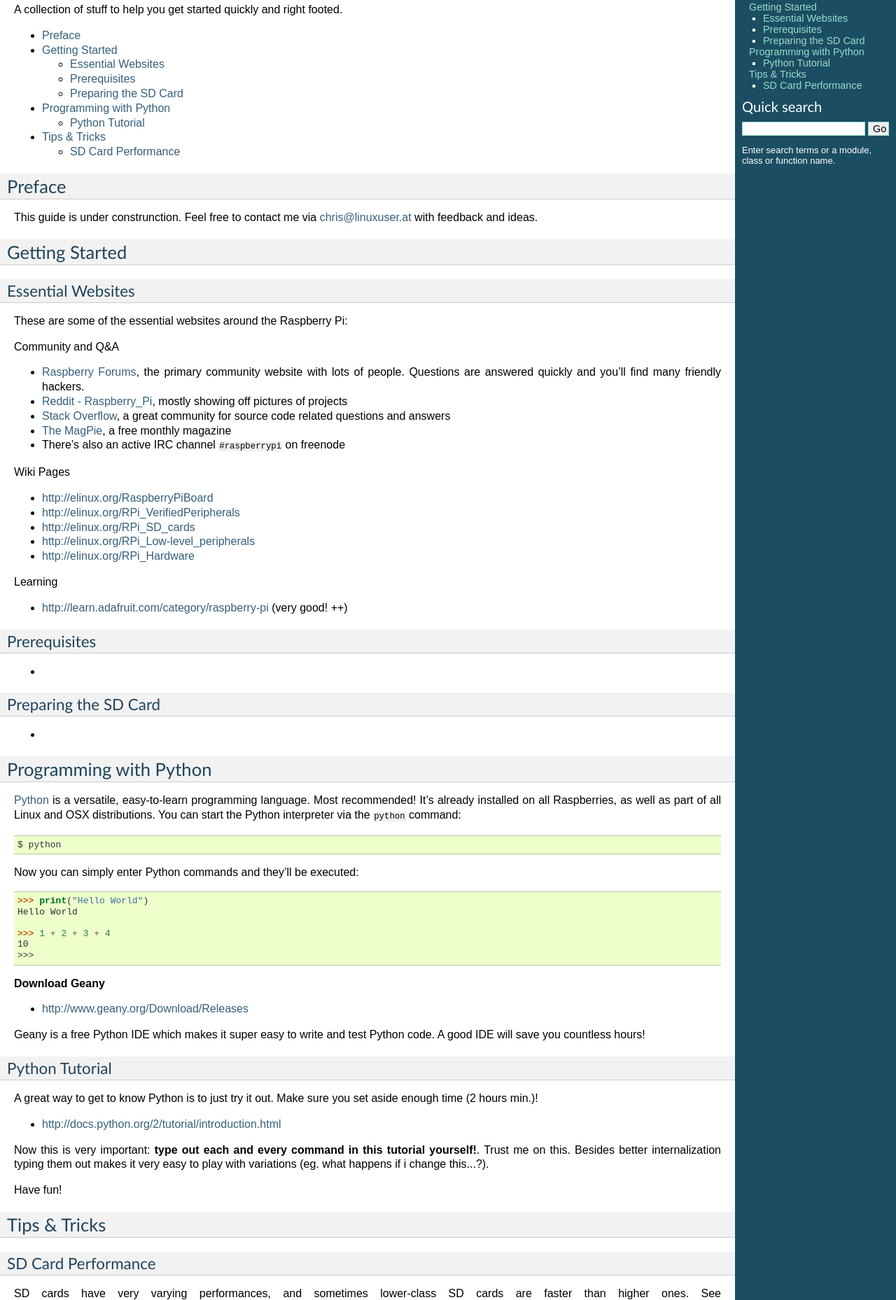
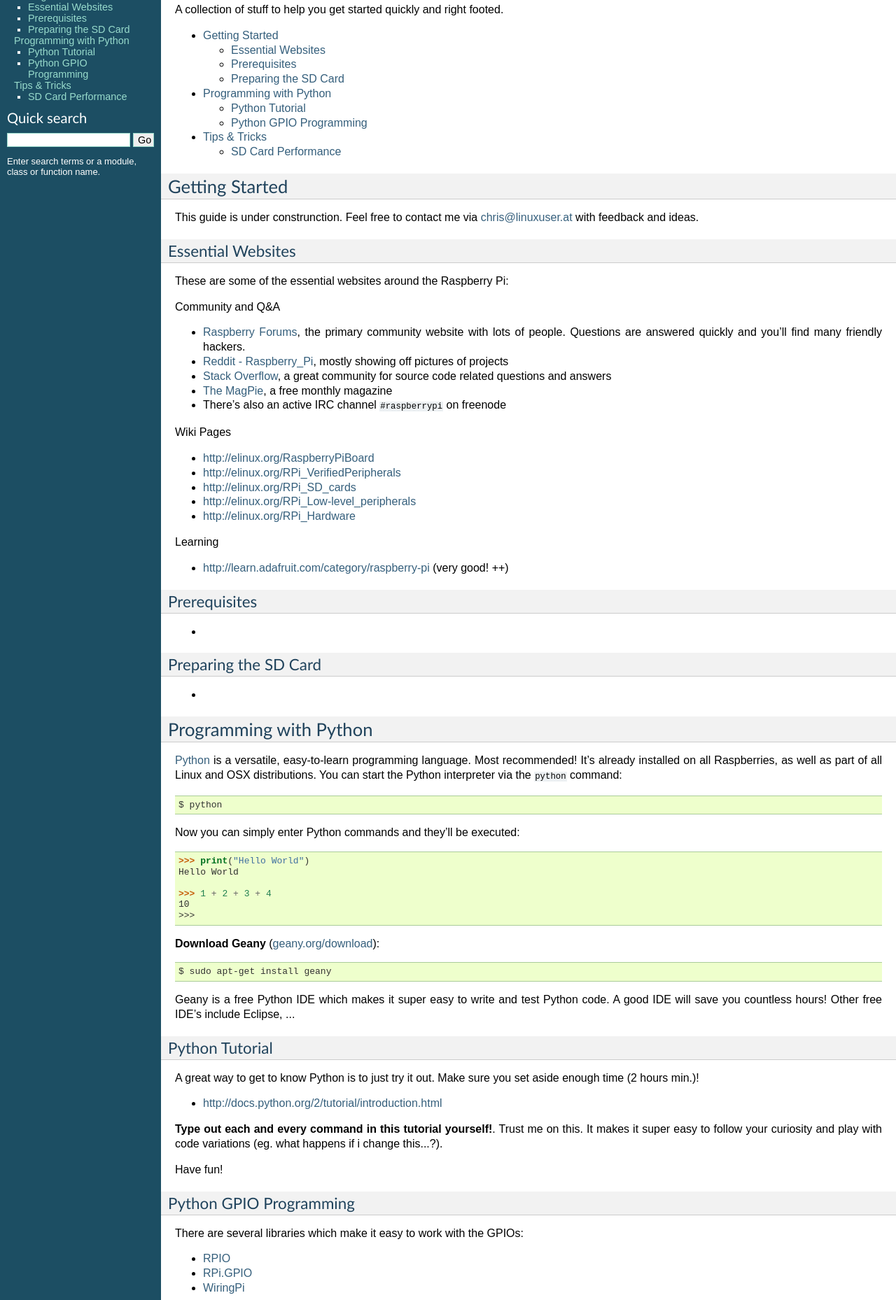
Before and after one commit to metachris/metachris.github.com, a plain HTML site: page raspberry/index.html in a window 1280 px wide. Shown: the part 88-1946 px from the top of the page at 70% size. Drawn offline with Linux system fonts and the light colour scheme.

Commit message:
minor update

```diff
--- a/raspberry/index.html
+++ b/raspberry/index.html
@@ -44,8 +44,7 @@
 <h1>Raspberry Pi Tips &amp; Tricks<a class="headerlink" href="#raspberry-pi-tips-tricks" title="Permalink to this headline">¶</a></h1>
 <p>A collection of stuff to help you get started quickly and right footed.</p>
 <ul>
-<li class="toctree-l1"><a class="reference internal" href="index.html#document-getting_started">Preface</a></li>
-<li class="toctree-l1"><a class="reference internal" href="index.html#document-getting_started#getting-started">Getting Started</a><ul>
+<li class="toctree-l1"><a class="reference internal" href="index.html#document-getting_started">Getting Started</a><ul>
 <li class="toctree-l2"><a class="reference internal" href="index.html#document-getting_started#essential-websites">Essential Websites</a></li>
 <li class="toctree-l2"><a class="reference internal" href="index.html#document-getting_started#prerequisites">Prerequisites</a></li>
 <li class="toctree-l2"><a class="reference internal" href="index.html#document-getting_started#preparing-the-sd-card">Preparing the SD Card</a></li>
@@ -53,6 +52,7 @@
 </li>
 <li class="toctree-l1"><a class="reference internal" href="index.html#document-getting_started#programming-with-python">Programming with Python</a><ul>
 <li class="toctree-l2"><a class="reference internal" href="index.html#document-getting_started#python-tutorial">Python Tutorial</a></li>
+<li class="toctree-l2"><a class="reference internal" href="index.html#document-getting_started#python-gpio-programming">Python GPIO Programming</a></li>
 </ul>
 </li>
 <li class="toctree-l1"><a class="reference internal" href="index.html#document-tips_and_tricks">Tips &amp; Tricks</a><ul>
@@ -61,13 +61,9 @@
 </li>
 </ul>
 <div class="toctree-wrapper compound">
-<span id="document-getting_started"></span><div class="section" id="preface">
-<h2>Preface<a class="headerlink" href="#preface" title="Permalink to this headline">¶</a></h2>
-<p>This guide is under construnction. Feel free to contact
-me via <a class="reference external" href="mailto:chris&#37;&#52;&#48;linuxuser&#46;at">chris<span>&#64;</span>linuxuser<span>&#46;</span>at</a> with feedback and ideas.</p>
-</div>
-<div class="section" id="getting-started">
+<span id="document-getting_started"></span><div class="section" id="getting-started">
 <h2>Getting Started<a class="headerlink" href="#getting-started" title="Permalink to this headline">¶</a></h2>
+<p>This guide is under construnction. Feel free to contact me via <a class="reference external" href="mailto:chris&#37;&#52;&#48;linuxuser&#46;at">chris<span>&#64;</span>linuxuser<span>&#46;</span>at</a> with feedback and ideas.</p>
 <div class="section" id="essential-websites">
 <h3>Essential Websites<a class="headerlink" href="#essential-websites" title="Permalink to this headline">¶</a></h3>
 <p>These are some of the essential websites around the Raspberry Pi:</p>
@@ -121,21 +117,30 @@
 <span class="go">&gt;&gt;&gt;</span>
 </pre></div>
 </div>
-<p><strong>Download Geany</strong></p>
-<ul class="simple">
-<li><a class="reference external" href="http://www.geany.org/Download/Releases">http://www.geany.org/Download/Releases</a></li>
-</ul>
-<p>Geany is a free Python IDE which makes it super easy to write and test Python code. A good IDE will save you countless hours!</p>
+<p><strong>Download Geany</strong> (<a class="reference external" href="http://www.geany.org/Download/Releases">geany.org/download</a>):</p>
+<div class="highlight-python"><pre>$ sudo apt-get install geany</pre>
+</div>
+<p>Geany is a free Python IDE which makes it super easy to write and test Python code. A good IDE will save you countless hours!
+Other free IDE&#8217;s include Eclipse, ...</p>
 <div class="section" id="python-tutorial">
 <h3>Python Tutorial<a class="headerlink" href="#python-tutorial" title="Permalink to this headline">¶</a></h3>
 <p>A great way to get to know Python is to just try it out. Make sure you set aside enough time (2 hours min.)!</p>
 <ul class="simple">
 <li><a class="reference external" href="http://docs.python.org/2/tutorial/introduction.html">http://docs.python.org/2/tutorial/introduction.html</a></li>
 </ul>
-<p>Now this is very important: <strong>type out each and every command in this tutorial yourself!</strong>. Trust me
-on this. Besides better internalization typing them out makes it very easy to play with variations
-(eg. what happens if i change this...?).</p>
+<p><strong>Type out each and every command in this tutorial yourself!</strong>. Trust me
+on this. It makes it super easy to follow your curiosity and play with code
+variations (eg. what happens if i change this...?).</p>
 <p>Have fun!</p>
+</div>
+<div class="section" id="python-gpio-programming">
+<h3>Python GPIO Programming<a class="headerlink" href="#python-gpio-programming" title="Permalink to this headline">¶</a></h3>
+<p>There are several libraries which make it easy to work with the GPIOs:</p>
+<ul class="simple">
+<li><a class="reference external" href="http://pypi.python.org/pypi/RPIO">RPIO</a></li>
+<li><a class="reference external" href="http://pypi.python.org/pypi/RPi.GPIO">RPi.GPIO</a></li>
+<li><a class="reference external" href="https://github.com/WiringPi">WiringPi</a></li>
+</ul>
 </div>
 </div>
 <span id="document-tips_and_tricks"></span><div class="section" id="tips-tricks">
@@ -168,8 +173,7 @@
         <div class="sphinxsidebarwrapper">
   <h3><a href="index.html#document-index">Table Of Contents</a></h3>
   <ul>
-<li class="toctree-l1"><a class="reference internal" href="index.html#document-getting_started">Preface</a></li>
-<li class="toctree-l1"><a class="reference internal" href="index.html#getting-started">Getting Started</a><ul>
+<li class="toctree-l1"><a class="reference internal" href="index.html#document-getting_started">Getting Started</a><ul>
 <li class="toctree-l2"><a class="reference internal" href="index.html#essential-websites">Essential Websites</a></li>
 <li class="toctree-l2"><a class="reference internal" href="index.html#prerequisites">Prerequisites</a></li>
 <li class="toctree-l2"><a class="reference internal" href="index.html#preparing-the-sd-card">Preparing the SD Card</a></li>
@@ -177,6 +181,7 @@
 </li>
 <li class="toctree-l1"><a class="reference internal" href="index.html#programming-with-python">Programming with Python</a><ul>
 <li class="toctree-l2"><a class="reference internal" href="index.html#python-tutorial">Python Tutorial</a></li>
+<li class="toctree-l2"><a class="reference internal" href="index.html#python-gpio-programming">Python GPIO Programming</a></li>
 </ul>
 </li>
 <li class="toctree-l1"><a class="reference internal" href="index.html#document-tips_and_tricks">Tips &amp; Tricks</a><ul>
--- a/raspberry/static/default.css
+++ b/raspberry/static/default.css
@@ -40,9 +40,6 @@
     color: #000000;
     padding: 0 20px 30px 20px;
 }
-div.bodywrapper {
-    margin: 0 230px 0 0;
-}
 
 div.footer {
     color: #ffffff;
@@ -68,7 +65,6 @@
 }
 
 div.sphinxsidebar {
-    float: right;
 }
 
 div.sphinxsidebar h3 {
```
Also changed, not shown: 2 other files.
